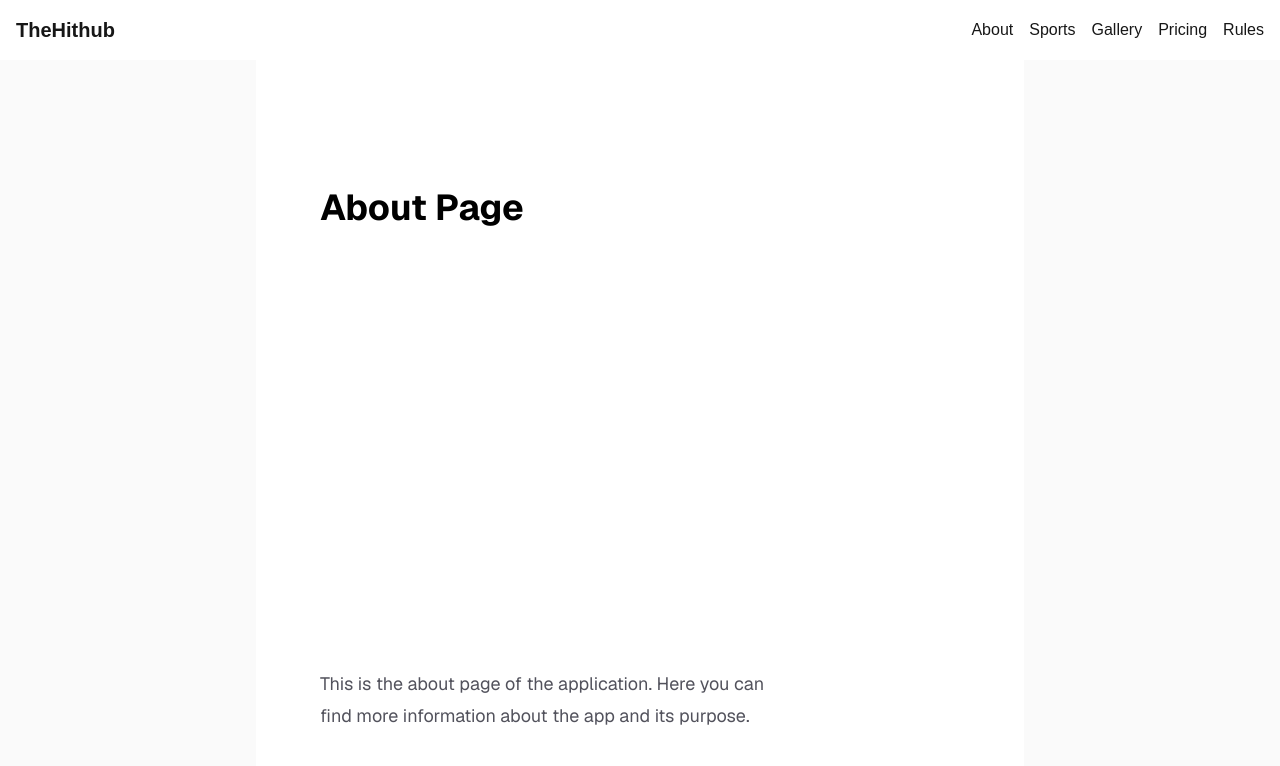
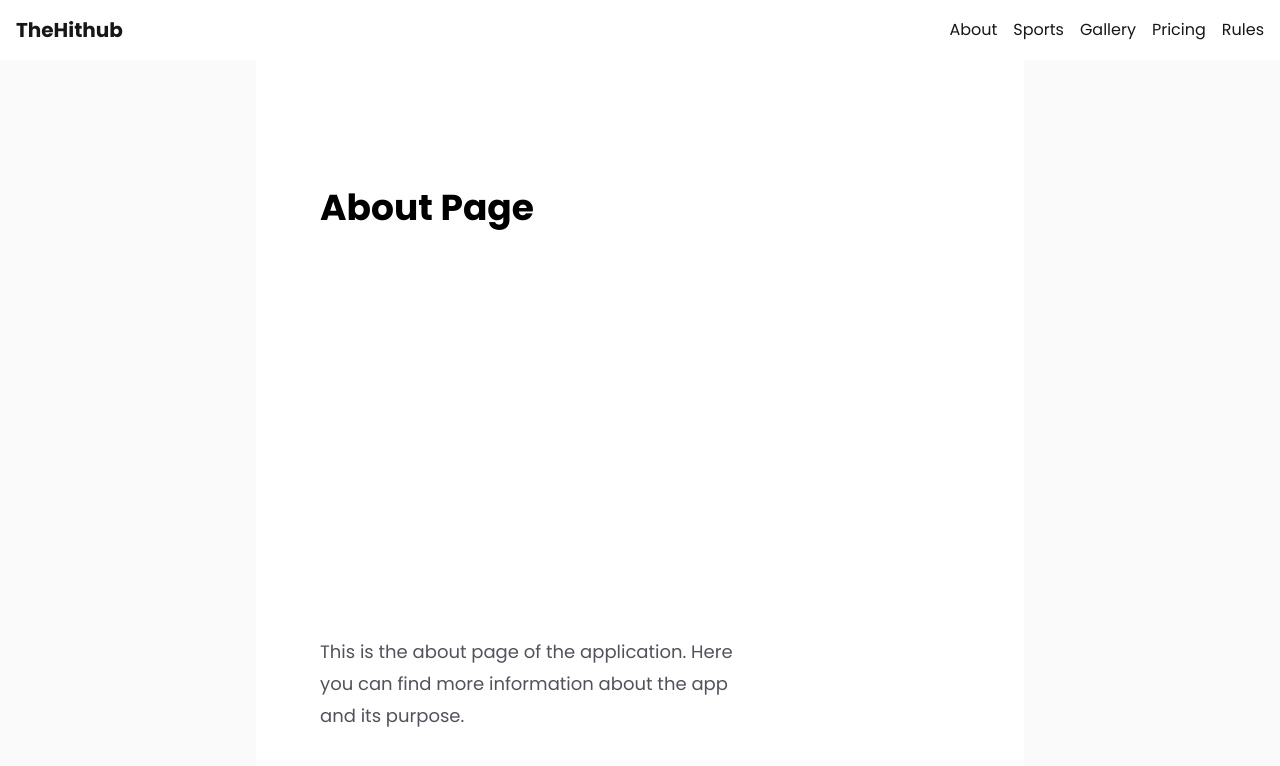
Before and after one commit to staginglabs/thehithub-website, a Next.js app: page /about in a window 1280 px wide. Shown: the top 766 px of the page. Built offline with nearby package versions, Linux system fonts and the light colour scheme.

Commit message:
add google fonts and custom css

```diff
--- a/package.json
+++ b/package.json
@@ -8,6 +8,7 @@
     "start": "next start"
   },
   "dependencies": {
+    "@fontsource/poppins": "^5.2.7",
     "next": "16.1.1",
     "react": "19.2.3",
     "react-dom": "19.2.3"
--- a/src/app/globals.css
+++ b/src/app/globals.css
@@ -23,12 +23,13 @@ body {
   background: var(--background);
   color: var(--foreground);
   font-family: Arial, Helvetica, sans-serif;
+
 }
 
 
 
 @layer base {
   h1 {
-    @apply  text-[#ff0000] ;
+    @apply  text-[#ff0000] text-7xl;
   }
 }
--- a/src/app/layout.tsx
+++ b/src/app/layout.tsx
@@ -1,17 +1,9 @@
 import type { Metadata } from "next";
-import { Geist, Geist_Mono } from "next/font/google";
 import "./globals.css";
+import {poppins} from '@/fonts/fonts';
 import { Navbar } from "@/components";
 
-const geistSans = Geist({
-  variable: "--font-geist-sans",
-  subsets: ["latin"],
-});
 
-const geistMono = Geist_Mono({
-  variable: "--font-geist-mono",
-  subsets: ["latin"],
-});
 
 export const metadata: Metadata = {
   title: "Create Next App",
@@ -26,7 +18,7 @@ export default function RootLayout({
   return (
     <html lang="en">
       <body
-        className={`${geistSans.variable} ${geistMono.variable} antialiased`}
+        className={`  ${poppins.className} antialiased`}
       >
 
         <Navbar />
--- a/src/app/page.tsx
+++ b/src/app/page.tsx
@@ -1,5 +1,6 @@
 import { Navbar } from "@/components";
 import Image from "next/image";
+// import {headingH1} from '@/customStyle/custom-style';
 
 export default function Home() {
   return (
@@ -18,6 +19,9 @@ export default function Home() {
           <h1 className="max-w-xs text-3xl tv:[#383838] font-semibold leading-10 tracking-tight text-black dark:text-zinc-50">
             To get started, edit the page.tsx file!
           </h1>
+{/* <h1 className={headingH1}>Javed </h1> */}
+<h1 >Javed </h1>
+
           <p className="max-w-md text-lg leading-8 text-zinc-600 dark:text-zinc-400">
             Looking for a starting point or more instructions? Head over to{" "}
             <a
--- /dev/null
+++ b/src/customStyle/custom-style.ts
@@ -0,0 +1,5 @@
+// import { poppins } from "@/fonts/fonts";
+
+
+// export const headingH1 = `${poppins.className}`;
+// export const headingH2 = `${poppins.className}`
--- /dev/null
+++ b/src/fonts/fonts.ts
@@ -0,0 +1,8 @@
+// poppins
+
+import { Poppins } from 'next/font/google';
+
+export const poppins = Poppins({
+	subsets: ['latin'],
+	weight: ['400', '500', '600', '700'],
+});
```
Also changed, not shown: 1 other file (tests, documents, lock files or other folders).
